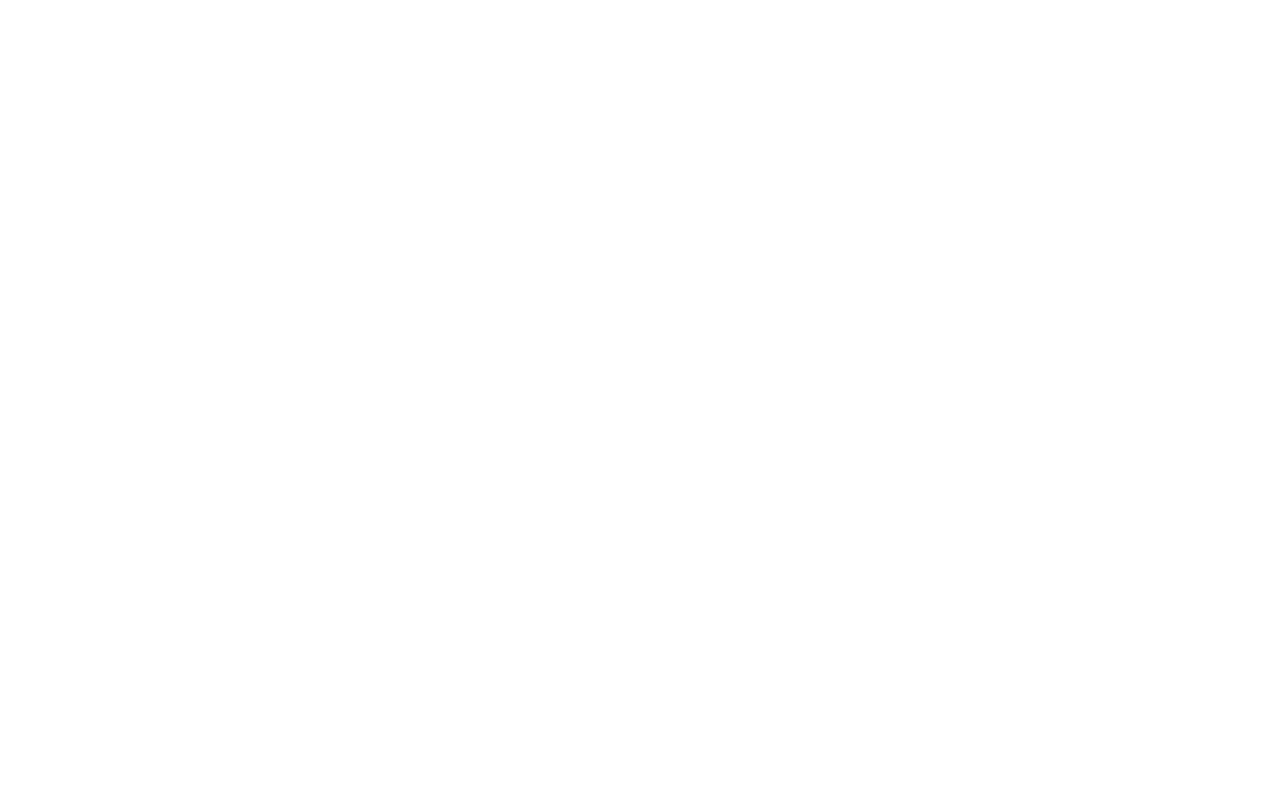
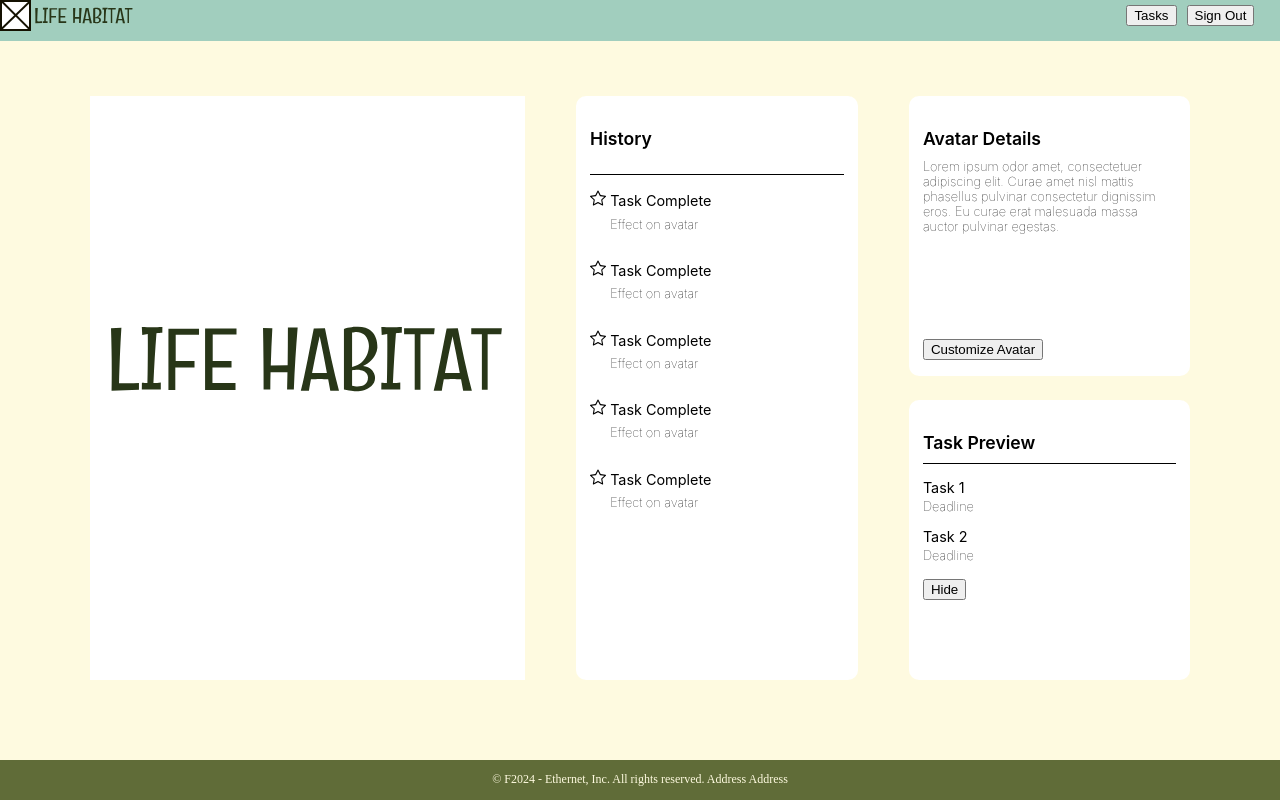
Before and after one commit to IzziCooki/Team-E-Dean-Fork, a React (Create React App) app in the folder code/: page /home in a window 1280 px wide. Before the commit this address had no page. Built offline with nearby package versions, Linux system fonts and the light colour scheme.

Commit message:
homepage and continuous integration

```diff
--- a/code/package.json
+++ b/code/package.json
@@ -3,6 +3,8 @@
   "version": "0.1.0",
   "private": true,
   "dependencies": {
+    "@radix-ui/react-popover": "1.1.2",
+    "@radix-ui/react-separator": "1.1.0",
     "@testing-library/jest-dom": "^5.17.0",
     "@testing-library/react": "^13.4.0",
     "@testing-library/user-event": "^13.5.0",
--- a/code/src/App.css
+++ b/code/src/App.css
@@ -22,6 +22,13 @@
   position: absolute;
   top: 1;
   right: 0;
+  display: flex;
+  gap: 10px;
+}
+.App-buttons2 {
+  position: absolute;
+  left: "5%";
+  bottom: 0;
   display: flex;
   gap: 10px;
 }
@@ -77,6 +84,62 @@
   background: #ffffff;
 }
 
+.App-panel3 {
+  position: fixed;
+  display: flex;
+  top: 12%;
+  left: 7%;
+  width: 34%;
+  height: 73%;
+  background: #ffffff;
+}
+
+.App-panel4 {
+  position: fixed;
+  display: flex;
+  top: 12%;
+  left: 45%;
+  width: 22%;
+  height: 73%;
+  background: #ffffff;
+  font-family: var(--sds-typography-body-font-family);
+  border-radius: 10px;
+  font-style: normal;
+  line-height: normal;
+  text-align: left;
+}
+
+.App-colHead {
+  font-size: 110%;
+  font-weight: 600;
+  height: 5%;
+}
+.App-colBody {
+  font-size: 90%;
+  font-weight: 400;
+  height: 2%;
+}
+.App-colBody2 {
+  font-size: 80%;
+  font-weight: 90;
+  height: 5%;
+}
+
+.App-panel5 {
+  position: fixed;
+  display: flex;
+  top: 12%;
+  left: 71%;
+  width: 22%;
+  height: 70%;
+  background: #ffffff;
+  font-family: var(--sds-typography-body-font-family);
+  border-radius: 10px;
+  font-style: normal;
+  line-height: normal;
+  text-align: left;
+}
+
 .App-panel {
   position: fixed;
   display: flex;
@@ -85,6 +148,18 @@
   width: 58%;
   height: 40%;
   background: #ffffff;
+}
+
+.SeparatorRoot {
+  background-color: black;
+}
+.SeparatorRoot[data-orientation="horizontal"] {
+  height: 1px;
+  width: 100%;
+}
+.SeparatorRoot[data-orientation="vertical"] {
+  height: 100%;
+  width: 1px;
 }
 
 .App-SignIn {
--- a/code/src/App.js
+++ b/code/src/App.js
@@ -1,12 +1,13 @@
-import React from 'react';
-import { BrowserRouter as Router, Routes, Route } from 'react-router-dom';
+import React from "react";
+import { BrowserRouter as Router, Routes, Route } from "react-router-dom";
 
-import LoginPage from './Components/Loginpage';
-import AvatarPage from './Components/Avatarpage';
-import RegistrationPage from './Components/RegistrationPage';
-import TaskPage from './Components/TaskPage';
+import LoginPage from "./Components/Loginpage";
+import HomePage from "./Components/Homepage";
+import RegistrationPage from "./Components/RegistrationPage";
+import TaskPage from "./Components/TaskPage";
+import AvatarPage from "./Components/Avatarpage";
 
-import "./App.css"
+import "./App.css";
 
 function App() {
   return (
@@ -14,9 +15,10 @@
       <div>
         <Routes>
           <Route exact path="/" element={<LoginPage />} />
-                    <Route path="/avatar" element={<AvatarPage />} />
+          <Route path="/home" element={<HomePage />} />
           <Route path="/task" element={<TaskPage />} />
           <Route path="/register" element={<RegistrationPage />} />
+          <Route path="/avatar" element={<AvatarPage />} />
         </Routes>
       </div>
     </Router>
--- /dev/null
+++ b/code/src/Components/Homepage.js
@@ -0,0 +1,168 @@
+import React from "react";
+import logo from "./../logo.svg";
+import logo2 from "./../logo2.svg";
+import star from "./../star.svg";
+import { Button, Col, Row } from "react-bootstrap";
+//import { Link } from 'react-router-dom'; // might be useful later
+import { useNavigate } from "react-router-dom";
+import * as Separator from "@radix-ui/react-separator";
+import "./../App.css";
+
+function App() {
+  const navigate = useNavigate();
+  return (
+    <>
+      <div className="App">
+        <header className="App-header2"></header>
+        <header className="App-header">
+          <img src={logo} className="App-logo" alt="logo" />
+          <img src={logo2} className="App-logo2" alt="logo" />
+          <div className="App-buttons">
+            <Button
+              onClick={() => {
+                navigate("/task");
+              }}
+              variant="neutral"
+              size="small"
+            >
+              Tasks
+            </Button>
+            <Button
+              onClick={() => {
+                navigate("/");
+              }}
+              variant="neutral"
+              size="small"
+            >
+              Sign Out
+            </Button>
+          </div>
+        </header>
+        <div>
+          <Col className="App-panel3">
+            <div className="Column 1" style={{ width: "100%", height: "100%" }}>
+              <img
+                src={logo2}
+                className="App-logo3"
+                alt="logo"
+                object-fit="fill"
+              ></img>
+            </div>
+          </Col>
+          <Col className="App-panel4">
+            <div
+              className="Column 2"
+              style={{
+                width: "100%",
+                height: "100%",
+                padding: "5%",
+              }}
+            >
+              <p className="App-colHead">History</p>
+              <Separator.Root
+                className="SeparatorRoot"
+                style={{ margin: "15px 0" }}
+              />
+              <p className="App-colBody">
+                <img src={star} alt="star"></img> Task Complete
+              </p>
+              <p className="App-colBody2" style={{ paddingLeft: "8%" }}>
+                {" "}
+                Effect on avatar
+              </p>
+              <p className="App-colBody">
+                <img src={star} alt="star"></img> Task Complete
+              </p>
+              <p className="App-colBody2" style={{ paddingLeft: "8%" }}>
+                {" "}
+                Effect on avatar
+              </p>
+              <p className="App-colBody">
+                <img src={star} alt="star"></img> Task Complete
+              </p>
+              <p className="App-colBody2" style={{ paddingLeft: "8%" }}>
+                {" "}
+                Effect on avatar
+              </p>
+              <p className="App-colBody">
+                <img src={star} alt="star"></img> Task Complete
+              </p>
+              <p className="App-colBody2" style={{ paddingLeft: "8%" }}>
+                {" "}
+                Effect on avatar
+              </p>
+              <p className="App-colBody">
+                <img src={star} alt="star"></img> Task Complete
+              </p>
+              <p className="App-colBody2" style={{ paddingLeft: "8%" }}>
+                {" "}
+                Effect on avatar
+              </p>
+            </div>
+          </Col>
+          <Col>
+            <Row className="App-panel5" style={{ height: "35%" }}>
+              <div
+                className="Column 3 Row 1"
+                style={{
+                  width: "100%",
+                  height: "100%",
+                  padding: "5%",
+                }}
+              >
+                <p className="App-colHead">Avatar Details</p>
+                <p className="App-colBody2">
+                  Lorem ipsum odor amet, consectetuer adipiscing elit. Curae
+                  amet nisl mattis phasellus pulvinar consectetur dignissim
+                  eros. Eu curae erat malesuada massa auctor pulvinar egestas.
+                </p>
+                <p className="App-buttons2">
+                  <Button
+                    onClick={() => {
+                      navigate("/avatar");
+                    }}
+                    variant="primary"
+                    size="small"
+                  >
+                    Customize Avatar
+                  </Button>
+                </p>
+              </div>
+            </Row>
+            <Row className="App-panel5" style={{ top: "50%", height: "35%" }}>
+              <div
+                className="Column 3 Row 1"
+                style={{
+                  width: "100%",
+                  height: "100%",
+                  padding: "5%",
+                }}
+              >
+                <p className="App-colHead">Task Preview</p>
+                <Separator.Root
+                  className="SeparatorRoot"
+                  style={{ margin: "15px 0" }}
+                />
+                <p className="App-colBody">Task 1</p>
+                <p className="App-colBody2">Deadline</p>
+                <p className="App-colBody">Task 2</p>
+                <p className="App-colBody2">Deadline</p>
+                <p>
+                  <Button onClick={() => {}} variant="primary" size="small">
+                    Hide
+                  </Button>
+                </p>
+              </div>
+            </Row>
+          </Col>
+        </div>
+      </div>
+      <div className="App-bottom">
+        <p>© F2024 - Ethernet, Inc. All rights reserved. Address Address</p>
+      </div>
+      <div className="App-background">{}</div>
+    </>
+  );
+}
+
+export default App;
--- a/code/src/Components/Loginpage.js
+++ b/code/src/Components/Loginpage.js
@@ -1,9 +1,9 @@
-import React from 'react'
+import React from "react";
 import logo from "./../logo.svg";
 import logo2 from "./../logo2.svg";
 import { Button, Col } from "react-bootstrap";
 //import { Link } from 'react-router-dom'; //might be useful later
-import { useNavigate } from 'react-router-dom';
+import { useNavigate } from "react-router-dom";
 import "./../App.css";
 
 function App() {
@@ -16,7 +16,13 @@
           <img src={logo} className="App-logo" alt="logo" />
           <img src={logo2} className="App-logo2" alt="logo" />
           <div className="App-buttons">
-            <Button onClick={() => {navigate('/register')}} variant="primary" size="small">
+            <Button
+              onClick={() => {
+                navigate("/register");
+              }}
+              variant="primary"
+              size="small"
+            >
               Register
             </Button>
           </div>
@@ -55,7 +61,12 @@
               Password: <input name="My Input" />
             </label>
             <p> </p>
-            <Button onClick={() => {navigate('/avatar')}} variant="primary">
+            <Button
+              onClick={() => {
+                navigate("/home");
+              }}
+              variant="primary"
+            >
               Sign In
             </Button>
           </div>
--- a/code/src/Components/TaskPage.js
+++ b/code/src/Components/TaskPage.js
@@ -1,9 +1,9 @@
-import React from 'react'
+import React from "react";
 import logo from "./../logo.svg";
 import logo2 from "./../logo2.svg";
 import { Button, Col } from "react-bootstrap";
 //import { Link } from 'react-router-dom'; // might be useful later
-import { useNavigate } from 'react-router-dom';
+import { useNavigate } from "react-router-dom";
 import "./../App.css";
 
 function App() {
@@ -16,10 +16,22 @@
           <img src={logo} className="App-logo" alt="logo" />
           <img src={logo2} className="App-logo2" alt="logo" />
           <div className="App-buttons">
-            <Button onClick={() => {navigate('/avatar')}} variant="neutral" size="small">
-              Avatar
+            <Button
+              onClick={() => {
+                navigate("/home");
+              }}
+              variant="neutral"
+              size="small"
+            >
+              Home
             </Button>
-            <Button onClick={() => {navigate('/')}} variant="neutral" size="small">
+            <Button
+              onClick={() => {
+                navigate("/");
+              }}
+              variant="neutral"
+              size="small"
+            >
               Sign Out
             </Button>
           </div>
```
Also changed, not shown: code/src/Components/Avatarpage.js (+28 -5 lines), code/src/star.svg (added), 1 other file (tests, documents, lock files or other folders). Lines whose indentation alone changed are shown as unchanged.
